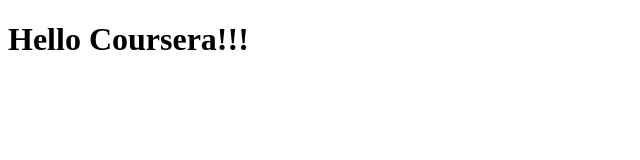
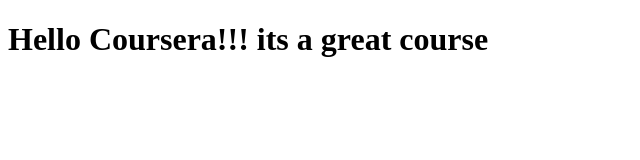
Before and after one commit to Divya9110/Coursera-test, a plain HTML site: page site/index.html in a window 1280 px wide. Shown: the whole page, without its empty margins (0-640 px from the left). Drawn offline with Linux system fonts and the light colour scheme.

Commit message:
Small addition to the page content

```diff
--- a/site/index.html
+++ b/site/index.html
@@ -4,6 +4,6 @@
 	<title>Hello Coursera</title>
 </head>
 <body>
-<h1>Hello Coursera!!!</h1>
+<h1>Hello Coursera!!! its a great course</h1>
 </body>
 </html>
```
